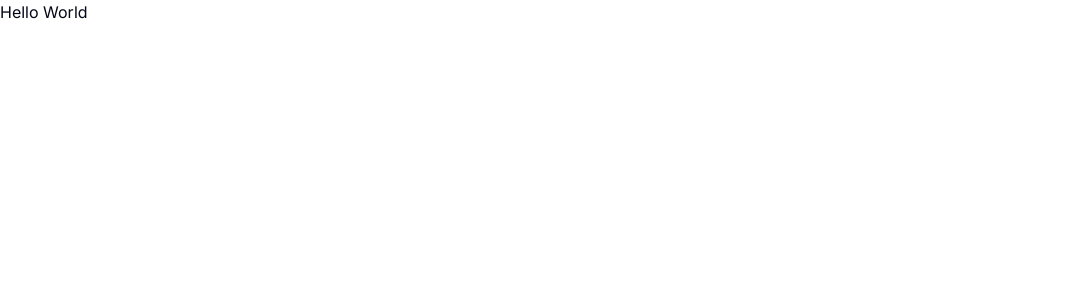
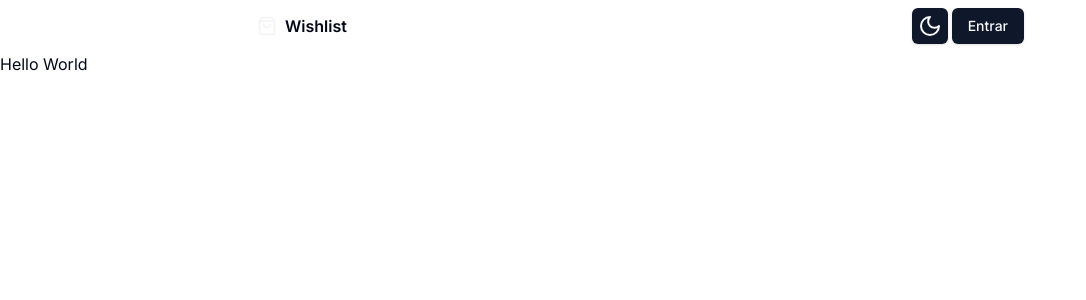
Before and after one commit to luizpaulo2005/wishlist, a Next.js app: page / in a window 1280 px wide. Shown: the top 300 px of the page, without its empty margins (0-1086 px from the left). Built offline with nearby package versions, Linux system fonts and the light colour scheme; no server answers.

Commit message:
feat: create navbar component

```diff
--- a/src/app/layout.tsx
+++ b/src/app/layout.tsx
@@ -3,6 +3,7 @@ import { Inter } from "next/font/google";
 import "./globals.css";
 import { AuthProvider, ThemeProvider } from "@/app/providers";
 import { Toaster } from "@/components/ui/sonner";
+import { Navbar } from "@/components/navbar";
 
 // Fonte padrão da aplicação
 const inter = Inter({ subsets: ["latin"] });
@@ -22,6 +23,7 @@ export default function RootLayout({
       <AuthProvider>
         <ThemeProvider attribute="class" defaultTheme="system" enableSystem>
           <Toaster richColors />
+          <Navbar />
           <body className={inter.className}>{children}</body>
         </ThemeProvider>
       </AuthProvider>
--- /dev/null
+++ b/src/components/navbar/change-theme-dropdown.tsx
@@ -0,0 +1,57 @@
+"use client";
+import {
+  DropdownMenu,
+  DropdownMenuCheckboxItem,
+  DropdownMenuContent,
+  DropdownMenuItem,
+  DropdownMenuTrigger,
+} from "@/components/ui/dropdown-menu";
+import { useTheme } from "next-themes";
+import { Button } from "@/components/ui/button";
+import { Moon, Sun } from "lucide-react";
+
+interface ToggleThemeButtonProps {
+  isAuthenticated: boolean | undefined;
+}
+
+const ToggleThemeButton = ({ isAuthenticated }: ToggleThemeButtonProps) => {
+  const { theme, setTheme } = useTheme();
+
+  return (
+    <DropdownMenu>
+      <DropdownMenuTrigger asChild>
+        <span>
+          {!isAuthenticated ? (
+            <Button size="icon">
+              {theme === "light" ? <Sun /> : <Moon />}
+            </Button>
+          ) : (
+            <DropdownMenuItem>Alterar Tema</DropdownMenuItem>
+          )}
+        </span>
+      </DropdownMenuTrigger>
+      <DropdownMenuContent>
+        <DropdownMenuCheckboxItem
+          checked={theme === "light"}
+          onClick={() => setTheme("light")}
+        >
+          Claro
+        </DropdownMenuCheckboxItem>
+        <DropdownMenuCheckboxItem
+          checked={theme === "dark"}
+          onClick={() => setTheme("dark")}
+        >
+          Escuro
+        </DropdownMenuCheckboxItem>
+        <DropdownMenuCheckboxItem
+          checked={theme === "system"}
+          onClick={() => setTheme("system")}
+        >
+          Sistema
+        </DropdownMenuCheckboxItem>
+      </DropdownMenuContent>
+    </DropdownMenu>
+  );
+};
+
+export { ToggleThemeButton };
--- /dev/null
+++ b/src/components/navbar/index.tsx
@@ -0,0 +1,16 @@
+"use client";
+import { User } from "@/components/navbar/user";
+import { ShoppingBag } from "lucide-react";
+const Navbar = () => {
+  return (
+    <div className="flex py-2 max-w-3xl pl-px mx-auto justify-between">
+      <div className="flex items-center gap-2">
+        <ShoppingBag className="size-5 text-zinc-100" />
+        <span className="font-semibold">Wishlist</span>
+      </div>
+      <User />
+    </div>
+  );
+};
+
+export { Navbar };
--- /dev/null
+++ b/src/components/navbar/user-avatar.tsx
@@ -0,0 +1,24 @@
+import { Avatar, AvatarImage, AvatarFallback } from "@/components/ui/avatar";
+
+interface UserAvatarProps {
+    user: {
+      name?: string | null | undefined;
+      email?: string | null | undefined;
+      image?: string | null | undefined;
+    };
+
+}
+
+const UserAvatar = (props: UserAvatarProps) => {
+    const { user: { image, name } } = props
+
+  return (
+    <Avatar>
+      {/* @ts-ignore */}
+      <AvatarImage src={image} alt={name} />
+      <AvatarFallback>{name}</AvatarFallback>
+    </Avatar>
+  );
+};
+
+export { UserAvatar }
--- /dev/null
+++ b/src/components/navbar/user.tsx
@@ -0,0 +1,45 @@
+"use client";
+import { signIn, signOut, useSession } from "next-auth/react";
+import { Button } from "@/components/ui/button";
+import {
+  DropdownMenu,
+  DropdownMenuContent,
+  DropdownMenuItem,
+  DropdownMenuSeparator,
+  DropdownMenuTrigger,
+} from "@/components/ui/dropdown-menu";
+import { UserAvatar } from "@/components/navbar/user-avatar";
+import { ToggleThemeButton } from "@/components/navbar/change-theme-dropdown";
+
+const User = () => {
+  const { data, status } = useSession();
+
+  if (status === "unauthenticated") {
+    return (
+      <div className="flex items-center gap-1">
+        <ToggleThemeButton isAuthenticated={false} />
+        <Button onClick={() => signIn("google")}>Entrar</Button>
+      </div>
+    );
+  }
+
+  if (data && data.user) {
+    return (
+      <DropdownMenu>
+        <DropdownMenuTrigger asChild>
+          <span>
+            <UserAvatar user={data.user} />
+          </span>
+        </DropdownMenuTrigger>
+        <DropdownMenuContent>
+          <DropdownMenuItem disabled>{data?.user?.name}</DropdownMenuItem>
+          <DropdownMenuSeparator />
+          <ToggleThemeButton isAuthenticated={true} />
+          <DropdownMenuItem onClick={() => signOut()}>Sair</DropdownMenuItem>
+        </DropdownMenuContent>
+      </DropdownMenu>
+    );
+  }
+};
+
+export { User };
```
